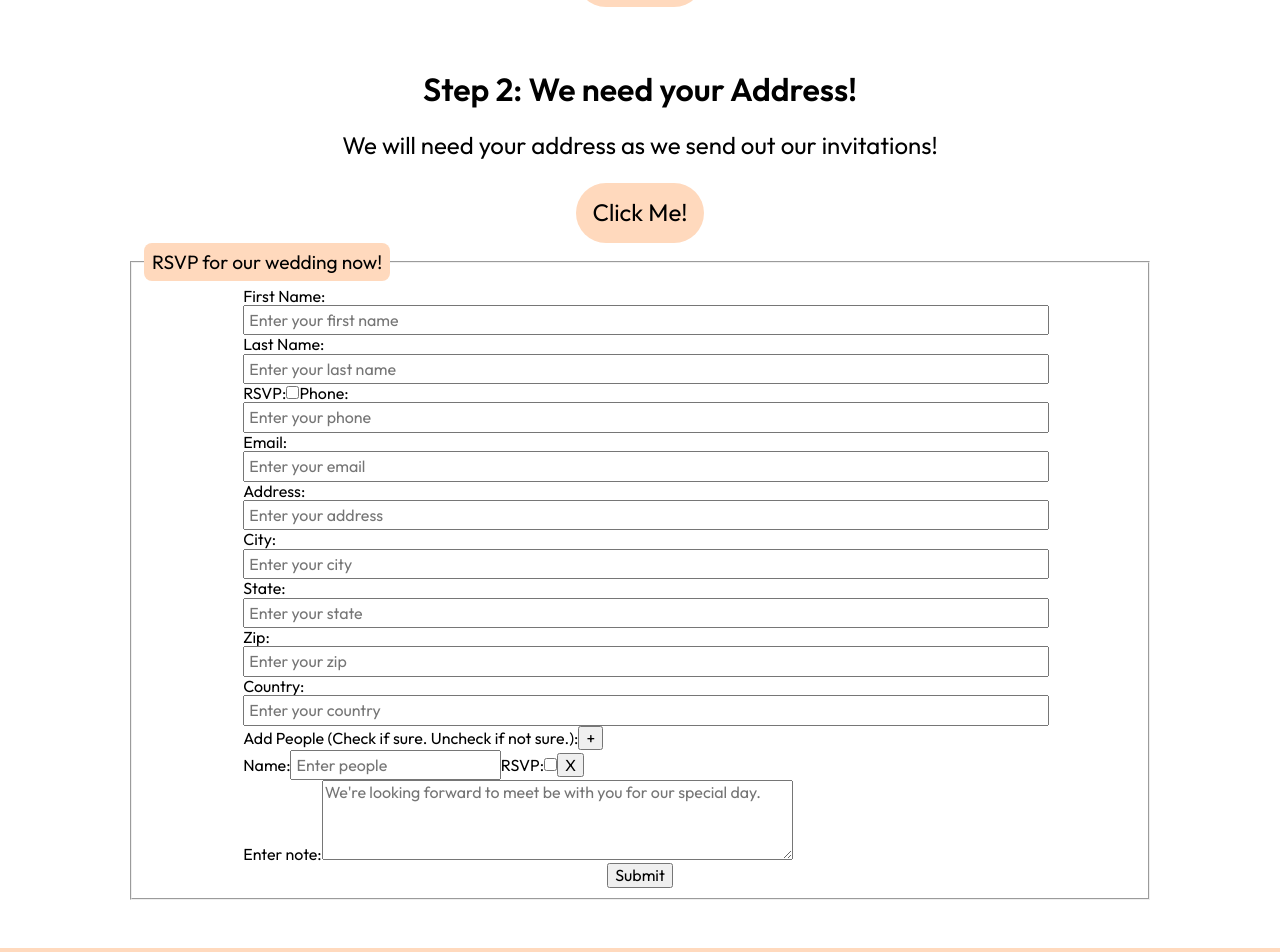
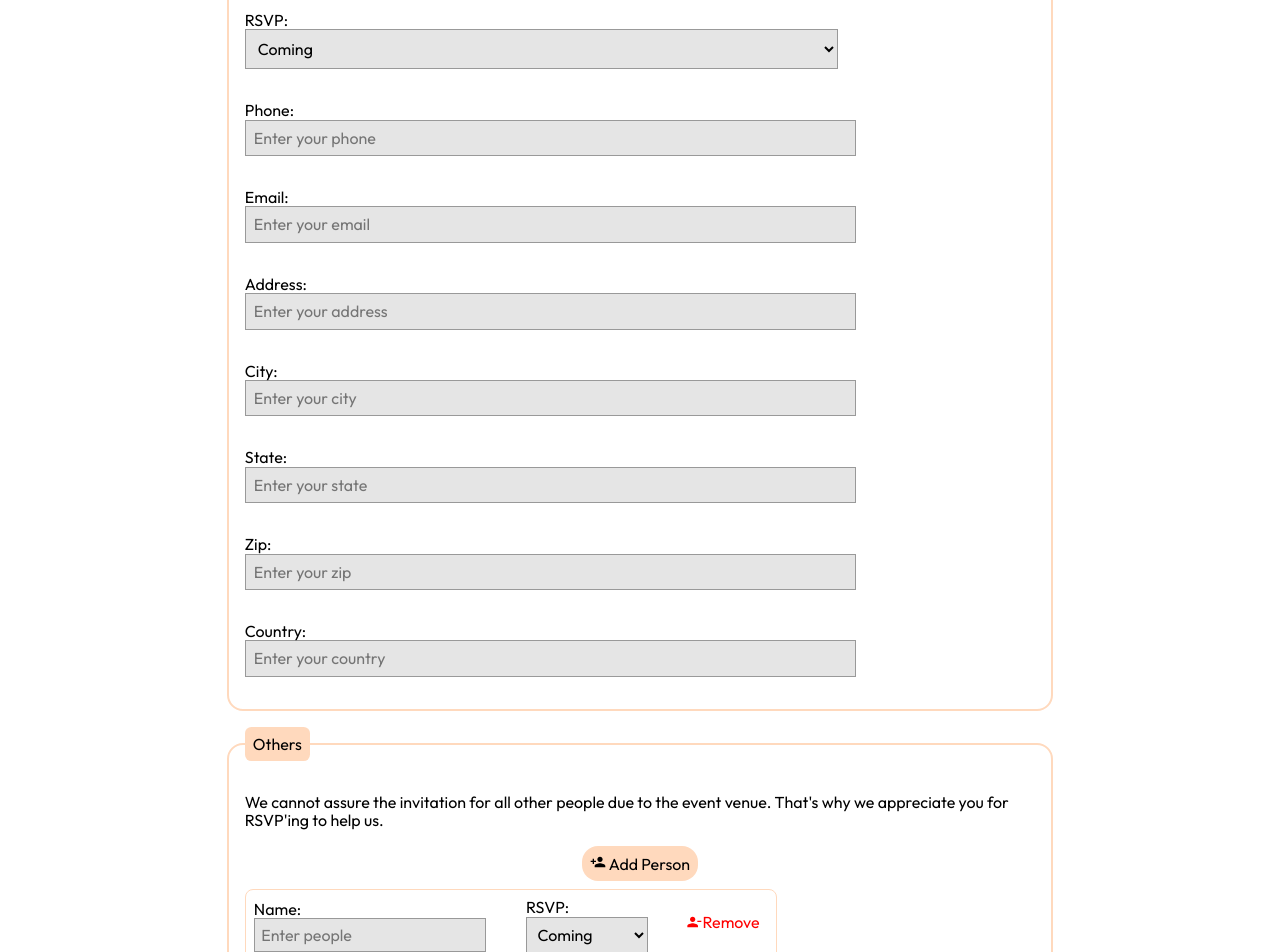
Before and after one commit to spencer-rafada/wedding-website, a React (Vite) app: page /RSVP in a window 1280 px wide. Shown: the part 540-1492 px from the top of the page. Built offline with nearby package versions, Linux system fonts and the light colour scheme.

Commit message:
updated RSVP form

```diff
--- a/src/routes/RSVP/RSVP.jsx
+++ b/src/routes/RSVP/RSVP.jsx
@@ -6,32 +6,9 @@ import RSVPForm from './components/RSVPForm';
 export default function RSVP() {
   return (
     <>
-      <div className="rsvpIframe">
-        <div className="rsvpHeader">
-          <MdRsvp className="icon" />
-          <h1>Help us plan for our wedding via RSVP!</h1>
-        </div>
-        <div className="inyaContainer">
-          <h1>Step 1: Fill this RSVP form</h1>
-          <p>
-            This RSVP will help us determine the people who will come and be sending invites to.
-            Invitations will be sent out soon!
-          </p>
-          <button>
-            <a href={`https://cheriemaeandspencer.rsvpify.com`} target={`_blank`}>
-              Click Me!
-            </a>
-          </button>
-        </div>
-      </div>
-      <div className="inyaContainer">
-        <h1>Step 2: We need your Address!</h1>
-        <p>We will need your address as we send out our invitations!</p>
-        <button>
-          <a href={'https://ineedyouraddress.com/hanaandspencer'} target={`_blank`}>
-            Click Me!
-          </a>
-        </button>
+      <div className="rsvpHeader">
+        <MdRsvp className="icon" />
+        <h1>Help us plan for our wedding via RSVP!</h1>
       </div>
       <RSVPForm />
     </>
--- a/src/routes/RSVP/components/RSVPForm.jsx
+++ b/src/routes/RSVP/components/RSVPForm.jsx
@@ -1,4 +1,5 @@
 import React, { useState } from 'react';
+import { MdPersonAdd, MdPersonRemove} from 'react-icons/md';
 
 export default function RSVPForm() {
   // firstName: { type: String, required: true },
@@ -26,26 +27,23 @@ export default function RSVPForm() {
     phone: '',
     email: ''
   });
-  const [people, setPeople] = useState([{ person: '', rsvp: false }]);
+  const [people, setPeople] = useState([{ person: '', rsvp: `coming` }]);
 
   const handleChange = (key) => {
     return ({ target: { value } }) => {
-      if (key === 'rsvp') {
-        setValues((oldValues) => ({ ...oldValues, [key]: !oldValues.rsvp }));
-      } else setValues((oldValues) => ({ ...oldValues, [key]: value }));
+      setValues((oldValues) => ({ ...oldValues, [key]: value }));
     };
   };
 
   // People Handler
   const handlePersonChange = (index, field, event) => {
     let data = [...people];
-    if (field === 'person') data[index][field] = event.target.value;
-    else data[index][field] = !data[index][field];
+    data[index][field] = event.target.value;
     setPeople(data);
   };
 
   const addPerson = () => {
-    let newfield = { person: '', rsvp: false };
+    let newfield = { person: '', rsvp: 'coming' };
     setPeople([...people, newfield]);
   };
 
@@ -63,12 +61,11 @@ export default function RSVPForm() {
 
   return (
     <>
-      <div className="form">
+      <div className="formContainer">
         <form id="rsvp-form">
           <fieldset>
-            <legend>RSVP for our wedding now!</legend>
-            <div className="form-section">
-              <label>
+            <legend>Personal Information</legend>
+            <label className="top">
               First Name:
               <input
                 type="text"
@@ -79,7 +76,7 @@ export default function RSVPForm() {
                 required
               ></input>
             </label>
-              <label>
+            <label className="top">
               Last Name:
               <input
                 type="text"
@@ -90,16 +87,15 @@ export default function RSVPForm() {
                 required
               ></input>
             </label>
-              <label>
+            <label className="top">
               RSVP:
-                <input
-                  type="checkbox"
-                  checked={values.rsvp}
-                  name="rsvp"
-                  onChange={handleChange('rsvp')}
-                ></input>
+              <select onChange={handleChange('rsvp')}>
+                <option value={`coming`}>Coming</option>
+                <option value={`unsure`}>Not Sure</option>
+                <option value={`not coming`}>Not Coming</option>
+              </select>
             </label>
-              <label>
+            <label className="top">
               Phone:
               <input
                 type={`text`}
@@ -109,7 +105,7 @@ export default function RSVPForm() {
                 onChange={handleChange('phone')}
               ></input>
             </label>
-              <label>
+            <label className="top">
               Email:
               <input
                 type={`text`}
@@ -119,9 +115,7 @@ export default function RSVPForm() {
                 onChange={handleChange('email')}
               ></input>
             </label>
-            </div>
-            <div className="form-section">
-              <label>
+            <label className="top">
               Address:
               <input
                 type={`text`}
@@ -132,7 +126,7 @@ export default function RSVPForm() {
                 required
               ></input>
             </label>
-              <label>
+            <label className="top">
               City:
               <input
                 type={`text`}
@@ -143,7 +137,7 @@ export default function RSVPForm() {
                 required
               ></input>
             </label>
-              <label>
+            <label className="top">
               State:
               <input
                 type={`text`}
@@ -154,7 +148,7 @@ export default function RSVPForm() {
                 required
               ></input>
             </label>
-              <label>
+            <label className="top">
               Zip:
               <input
                 type={`text`}
@@ -165,7 +159,7 @@ export default function RSVPForm() {
                 required
               ></input>
             </label>
-              <label>
+            <label className="top">
               Country:
               <input
                 type={`text`}
@@ -176,17 +170,19 @@ export default function RSVPForm() {
                 required
               ></input>
             </label>
-            </div>
-            <div className="form-section">
-              <label>
-                Add People (Check if sure. Uncheck if not sure.):
+          </fieldset>
+          <fieldset>
+            <legend>Others</legend>
+            <p>
+              We cannot assure the invitation for all other people due to the event venue. That's
+              why we appreciate you for RSVP'ing to help us.
+            </p>
             <button type="button" onClick={addPerson}>
-                  +
+              <MdPersonAdd /> Add Person
             </button>
-              </label>
             {people.map((item, index) => {
               return (
-                  <div className='form-dynamic' key={index}>
+                <div className="form-dynamic" key={index}>
                   <label>
                     Name:
                     <input
@@ -194,27 +190,27 @@ export default function RSVPForm() {
                       type="text"
                       placeholder="Enter people"
                       value={item.person}
-                        onChange={(event) => handlePersonChange(index, event)}
+                      onChange={(event) => handlePersonChange(index, 'person', event)}
                     ></input>
                   </label>
                   <label>
                     RSVP:
-                      <input
-                        name="rsvp-dynamic"
-                        type={`checkbox`}
-                        value={item.rsvp}
-                        onChange={(event) => handlePersonChange(index, 'rsvp', event)}
-                      ></input>
+                    <select onChange={(event) => handlePersonChange(index, 'rsvp', event)}>
+                      <option value={`coming`}>Coming</option>
+                      <option value={`unsure`}>Not Sure</option>
+                      <option value={`not coming`}>Not Coming</option>
+                    </select>
                   </label>
                   <button type="button" onClick={() => removePerson(index)}>
-                      X
+                    <MdPersonRemove /> Remove
                   </button>
                 </div>
               );
             })}
-            </div>
-            <div className="form-section">
-              <label>
+          </fieldset>
+          <fieldset>
+            <legend>Send us a note!</legend>
+            <label className="top">
               Enter note:
               <textarea
                 name="note"
@@ -226,11 +222,10 @@ export default function RSVPForm() {
                 onChange={handleChange('note')}
               ></textarea>
             </label>
-            </div>
+          </fieldset>
           <button type="submit" onClick={handleSubmit}>
             Submit
           </button>
-          </fieldset>
         </form>
       </div>
     </>
--- a/src/routes/RSVP/styles/RSVP.css
+++ b/src/routes/RSVP/styles/RSVP.css
@@ -1,10 +1,4 @@
-.rsvpIframe {
-  margin-top: 3rem;
-  margin-bottom: 3rem;
-  text-align: center;
-  padding: 1rem;
-}
-.rsvpIframe .rsvpHeader {
+.rsvpHeader {
   display: flex;
   align-items: center;
   justify-content: center;
@@ -12,82 +6,126 @@
   margin-bottom: 3rem;
 }
 @media screen and (min-width: 700px) {
-  .rsvpIframe .rsvpHeader {
+  .rsvpHeader {
     flex-direction: row;
   }
 }
-.rsvpIframe .rsvpHeader .icon {
+.rsvpHeader .icon {
   fill: #FFD9BD;
   font-size: 5rem;
 }
 @media screen and (min-width: 700px) {
-  .rsvpIframe .rsvpHeader .icon {
+  .rsvpHeader .icon {
     font-size: 6rem;
     padding-right: 1.5rem;
   }
 }
-.rsvpIframe .rsvpHeader h1 {
+.rsvpHeader h1 {
   font-size: 2.5rem;
   margin: 0;
 }
 @media screen and (min-width: 700px) {
-  .rsvpIframe .rsvpHeader h1 {
+  .rsvpHeader h1 {
     font-size: 4rem;
   }
 }
-.rsvpIframe iframe {
-  width: 100%;
-  height: 50vh;
-}
-.rsvpIframe p {
-  font-size: 1.5rem;
-}
 
-.inyaContainer {
-  text-align: center;
-}
-.inyaContainer button {
-  border: 0;
-  padding: 1rem;
-  background-color: #FFD9BD;
-  border-radius: 2rem;
-  transition: 0.3s transform;
-}
-.inyaContainer button a {
-  color: black;
-  text-decoration: none;
-}
-.inyaContainer button:hover {
-  transform: scale(1.1);
-}
-.inyaContainer button, .inyaContainer p {
-  font-size: 1.5rem;
-}
-
-.form {
-  width: 80%;
-  margin: 0 auto;
-}
-.form fieldset {
+#rsvp-form {
+  margin: 1rem;
   display: flex;
   flex-direction: column;
-  justify-content: center;
+}
+@media screen and (min-width: 700px) {
+  #rsvp-form {
+    margin: 2rem;
+  }
+}
+#rsvp-form fieldset {
+  border-radius: 1rem;
+  border: 2px solid #FFD9BD;
+  padding: 1rem;
+  display: flex;
+  flex-direction: column;
+}
+#rsvp-form fieldset button {
+  background-color: #FFD9BD;
+  border: 0;
+  margin: 0 auto;
+  margin-bottom: 0.5rem;
+  padding: 0.5rem;
+  border-radius: 1rem;
+}
+@media screen and (min-width: 700px) {
+  #rsvp-form fieldset {
+    width: 65%;
+    margin: 0 auto;
+    margin-bottom: 1rem;
+  }
+}
+#rsvp-form legend {
+  background-color: #FFD9BD;
+  padding: 0.5rem;
+  border-radius: 0.4rem;
+}
+#rsvp-form .top {
+  display: block;
+  margin: 1rem 0;
+}
+#rsvp-form .top input[type=text], #rsvp-form .top select, #rsvp-form .top textarea {
+  display: block;
+  width: 80%;
+  padding: 0.5rem;
+  background-color: rgba(0, 0, 0, 0.1);
+  color: black;
+  border: solid 1px #999;
+}
+@media screen and (min-width: 700px) {
+  #rsvp-form .top input[type=text], #rsvp-form .top select, #rsvp-form .top textarea {
+    width: 75%;
+  }
+}
+#rsvp-form .top textarea {
+  width: 90%;
+}
+#rsvp-form .form-dynamic {
+  display: flex;
+  justify-content: space-evenly;
+  align-items: center;
+  border: 1px solid #FFD9BD;
+  padding: 0.5rem;
+  border-radius: 0.5rem;
+  margin-bottom: 0.5rem;
+}
+@media screen and (min-width: 700px) {
+  #rsvp-form .form-dynamic {
+    width: 65%;
+  }
+}
+#rsvp-form .form-dynamic label input, #rsvp-form .form-dynamic label select {
+  padding: 0.4rem;
+  background-color: rgba(0, 0, 0, 0.1);
+  color: black;
+  border: solid 1px #999;
+  width: 80%;
+}
+#rsvp-form .form-dynamic button {
+  border: 0;
+  background-color: white;
+  cursor: pointer;
+  color: red;
+  display: flex;
   align-items: center;
 }
-.form fieldset legend {
+#rsvp-form button[type=submit] {
+  padding: 1rem;
+  margin: 0 auto;
+  width: 50%;
+  border: 0;
+  border-radius: 2rem;
   background-color: #FFD9BD;
+  cursor: pointer;
   font-size: 1.2rem;
-  padding: 0.5rem;
-  border-radius: 0.5rem;
 }
-.form fieldset .form-section {
-  width: 80%;
-  margin: 0 auto;
-}
-.form fieldset .form-section label input[type=text] {
-  width: 100%;
-  padding: 0.25rem;
-}
-.form fieldset .form-section .form-dynamic input[type=text] {
-  width: 25%;
+#rsvp-form button[type=submit]:hover {
+  background-color: #E6E6FA;
 }/*# sourceMappingURL=RSVP.css.map */
--- a/src/routes/RSVP/styles/RSVP.scss
+++ b/src/routes/RSVP/styles/RSVP.scss
@@ -1,10 +1,5 @@
 @import '../../../styles/variables';
 
-.rsvpIframe {
-  margin-top: 3rem;
-  margin-bottom: 3rem;
-  text-align: center;
-  padding: 1rem;
 .rsvpHeader {
   display: flex;
   align-items: center;
@@ -30,64 +25,100 @@
     }
   }
 }
-  iframe {
-    width: 100%;
-    height: 50vh;
+
+#rsvp-form {
+  margin: 1rem;
+  display: flex;
+  flex-direction: column;
+  @media screen and (min-width: 700px) {
+    margin: 2rem;
   }
-  p {
-    font-size: 1.5rem;
+  fieldset {
+    border-radius: 1rem;
+    border: 2px solid $peach;
+    padding: 1rem;
+    display: flex;
+    flex-direction: column;
+    button {
+      background-color: $peach;
+      border: 0;
+      margin: 0 auto;
+      margin-bottom: 0.5rem;
+      padding: 0.5rem;
+      border-radius: 1rem;
+    }
+    @media screen and (min-width: 700px) {
+      width: 65%;
+      margin: 0 auto;
+      margin-bottom: 1rem;
+    }
+  }
+  legend {
+    background-color: $peach;
+    padding: 0.5rem;
+    border-radius: 0.4rem;
+  }
+  .top {
+    display: block;
+    margin: 1rem 0;
+    input[type=text], select, textarea {
+      display: block;
+      width: 80%;
+      padding: 0.5rem;
+      background-color: rgba(0, 0, 0, 0.1);
+      color: black;
+      border: solid 1px #999;
+      @media screen and (min-width: 700px) {
+        width: 75%;
+      }
+    }
+    textarea {
+      width: 90%;
     }
   }
 
-.inyaContainer {
-  text-align: center;
+
+  .form-dynamic {
+    display: flex;
+    justify-content: space-evenly;
+    align-items: center;
+    border: 1px solid $peach;
+    padding: 0.5rem;
+    border-radius: 0.5rem;
+    margin-bottom: 0.5rem;
+    @media screen and (min-width: 700px) {
+      width: 65%;
+    }
+    label {
+      input, select {
+        padding: 0.4rem;
+        background-color: rgba(0, 0, 0, 0.1);
+        color: black;
+        border: solid 1px #999;
+        width: 80%;
+      }
+    }
     button {
       border: 0;
-    padding: 1rem;
-    background-color: $peach;
-    border-radius: 2rem;
-    transition: 0.3s transform;
-    a {
-      color: black;
-      text-decoration: none;
-    }
-  }
-  button:hover {
-    transform: scale(1.1);
-  }
-  button, p {
-    font-size: 1.5rem;
+      background-color: white;
+      cursor: pointer;
+      color: red;
+      display: flex;
+      align-items: center;
     }
   }
 
-.form {
-  width: 80%;
+  button[type=submit] {
+    padding: 1rem;
     margin: 0 auto;
-  fieldset {
-    display: flex;
-    flex-direction: column;
-    justify-content: center;
-    align-items: center;
-    legend {
+    width: 50%;
+    border: 0;
+    border-radius: 2rem;
     background-color: $peach;
+    cursor: pointer;
     font-size: 1.2rem;
-      padding: 0.5rem;
-      border-radius: 0.5rem;
   }
-    .form-section {
-      width: 80%;
-      margin: 0 auto;
-      label {
-        input[type=text] {
-          width: 100%;
-          padding: 0.25rem;
+  button[type=submit]:hover {
+    background-color: $lavender;
   }
 }
-      .form-dynamic {
-        input[type=text] {
-          width: 25%;
-        }
-      }
-    }
-  }
-}
```
Also changed, not shown: 1 other file (tests, documents, lock files or other folders). Lines whose indentation alone changed are shown as unchanged.
